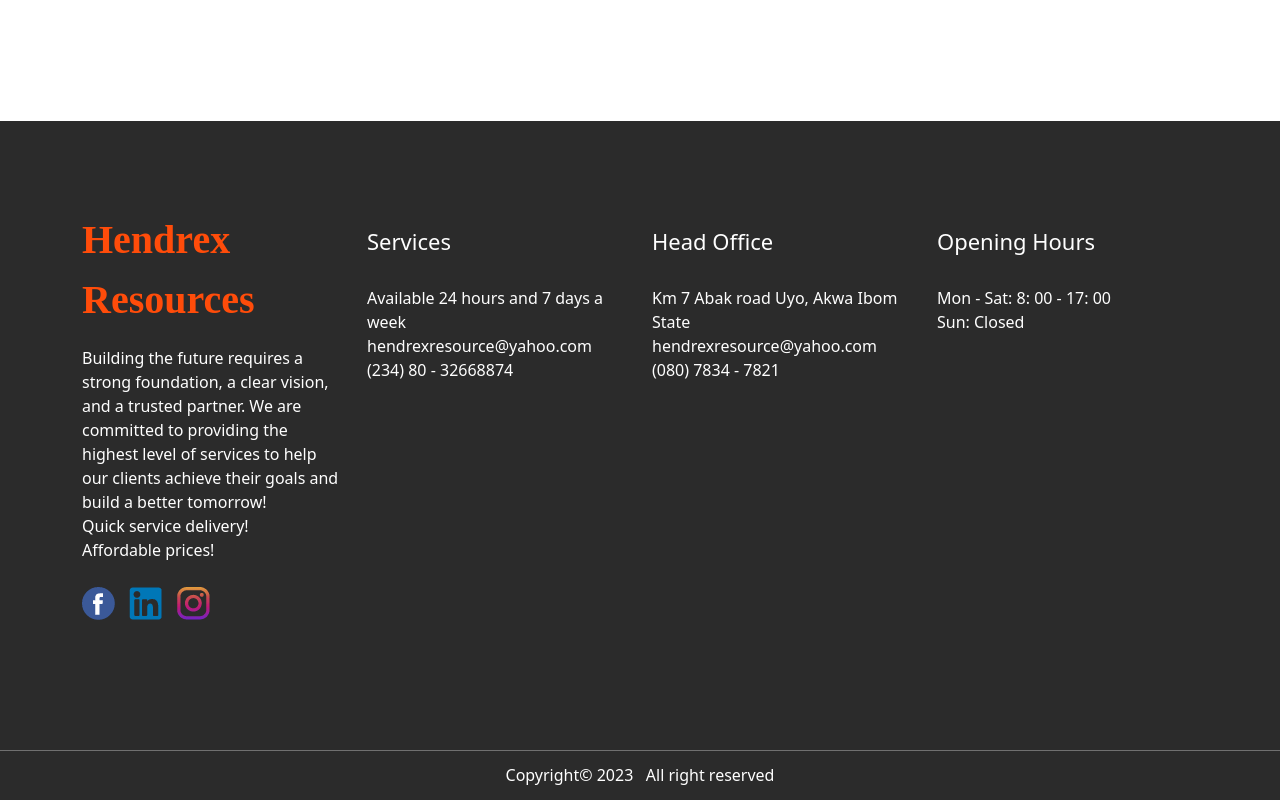
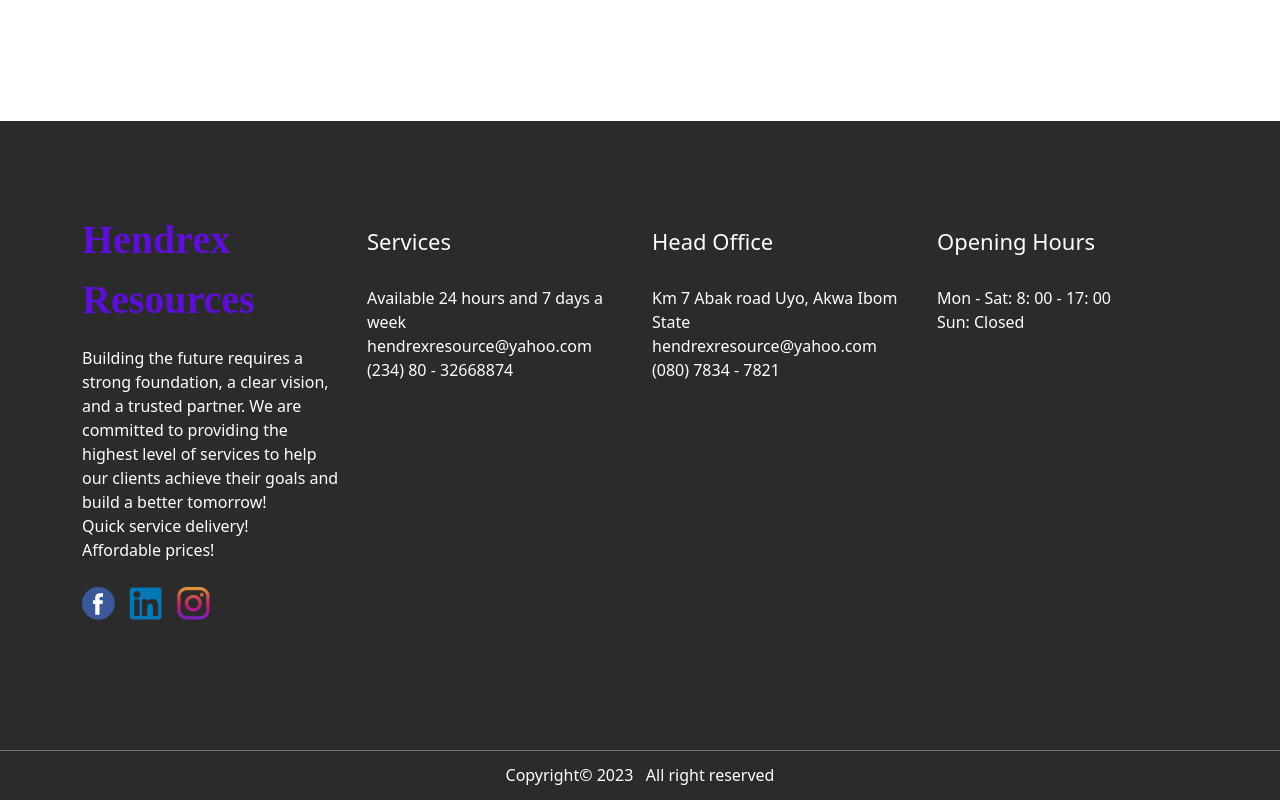
Before and after one commit to Anny85-code/ultarAdvance, a React (Create React App) app: page / in a window 1280 px wide. Shown: the part 6220-7020 px from the top of the page. Built offline with nearby package versions, Linux system fonts and the light colour scheme.

Commit message:
:art: Crad r
Updatedate card 2 in projectdetaisl

```diff
--- a/src/components/Footer/Footer.module.css
+++ b/src/components/Footer/Footer.module.css
@@ -2,7 +2,7 @@
   font-size: 40px;
   font-family: 'Montserrat';
   font-weight: bold;
-  color: #ff4c0a;
+  color: #5e0fd6;
   text-align: left;
 }
 
```
